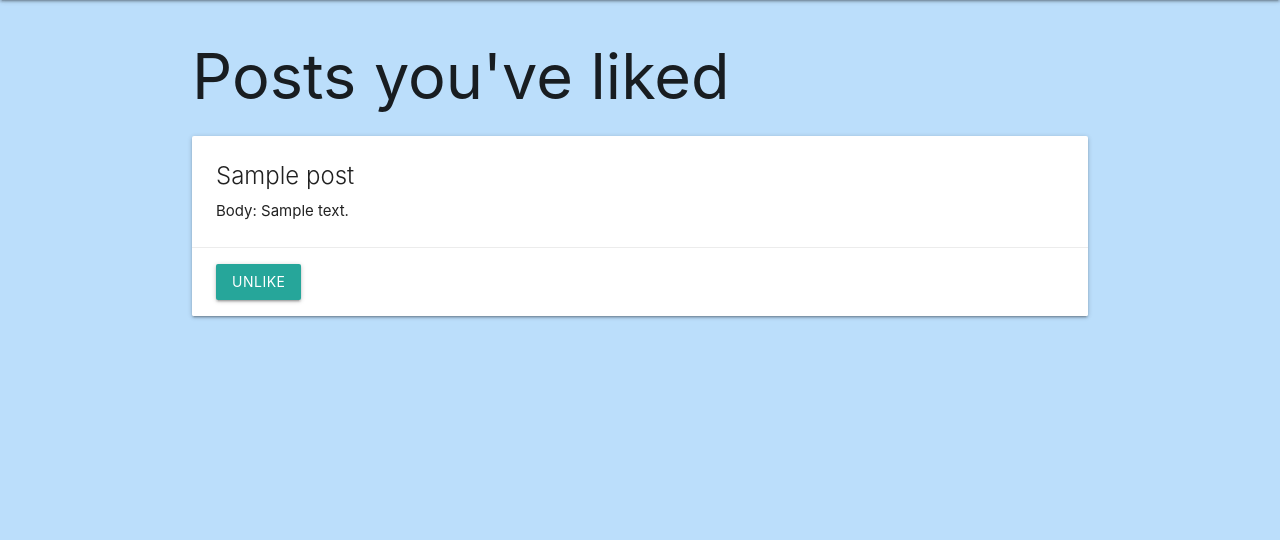
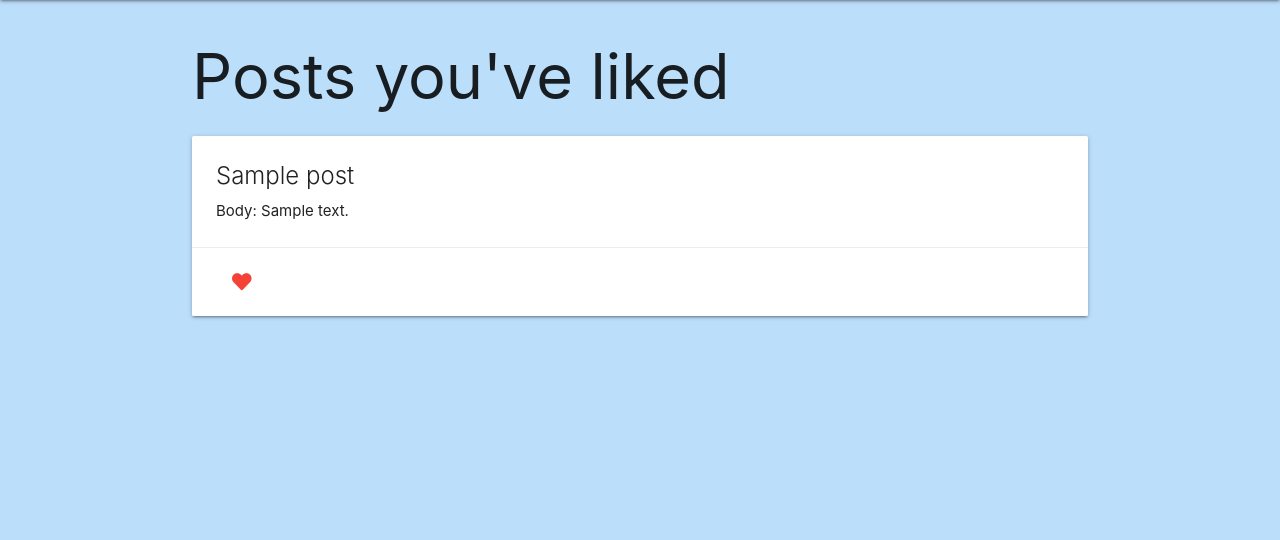
Before and after one commit to ShadowXG/Luminate, a Django app: page /likes/ in a window 1280 px wide. Shown: the part 64-604 px from the top of the page. Run offline with Django 4.2, Linux system fonts and the light colour scheme; a user stored in the database is signed in; tables that the repository leaves empty hold one stand-in row (values such as "Sample post").

Commit message:
Now shows heart for liking and unliking

```diff
--- a/main_app/static/css/style.css
+++ b/main_app/static/css/style.css
@@ -12,3 +12,9 @@ footer.page-footer {
     padding-top: 0;
     text-align: right;
 }
+
+.btn {
+    background-color: transparent !important;
+    border: none !important;
+    box-shadow: none !important;
+  }
--- a/main_app/templates/base.html
+++ b/main_app/templates/base.html
@@ -8,9 +8,7 @@
     <title>Luminate</title>
     <link rel="stylesheet" href="https://cdnjs.cloudflare.com/ajax/libs/materialize/1.0.0/css/materialize.min.css">
     <link rel="stylesheet" type="text/css" href="{% static 'css/style.css' %}">
-    <link rel="stylesheet" href="https://cdnjs.cloudflare.com/ajax/libs/font-awesome/5.15.3/css/all.min.css"
-    integrity="sha512-AHzvzIuH7wEYKPxWfsZ1JQ0hq9X7EGGDN0zeWbCxP76vshAVCPNJzzzYQNW8Wnl7ZKvMYY9X5js5emrqU6Ohw=="
-    crossorigin="anonymous" referrerpolicy="no-referrer" />
+    <link rel="stylesheet" href="https://cdnjs.cloudflare.com/ajax/libs/font-awesome/5.15.3/css/all.min.css">
 </head>
 <body class="blue lighten-4">
     <header class="navbar-fixed">
--- a/main_app/templates/likes/index.html
+++ b/main_app/templates/likes/index.html
@@ -14,7 +14,11 @@
                 <form method="POST" action="{% url 'toggle_like' post_id=post.id %}" class="float-right">
                     {% csrf_token %}
                     <button type="submit" class="btn btn-sm {% if request.user in post.likes.all %}btn-primary{% else %}btn-secondary{% endif %}">
-                        {% if request.user in post.likes.all %}Unlike{% else %}Like{% endif %}
+                        {% if request.user in post.likes.all %}
+                            <i class="fas fa-heart red-text"></i>
+                        {% else %}
+                            <i class="far fa-heart"></i>
+                        {% endif %}
                     </button>
                 </form>
             </div>
--- a/main_app/templates/posts/index.html
+++ b/main_app/templates/posts/index.html
@@ -20,9 +20,9 @@
                             {% csrf_token %}
                             <button type="submit" class="btn btn-sm {% if request.user in post.likes.all %}btn-primary{% else %}btn-secondary{% endif %}">
                                 {% if request.user in post.likes.all %}
-                                    <i class="fas fa-heart red-text">Unlike</i>
+                                    <i class="fas fa-heart red-text"></i>
                                 {% else %}
-                                    <i class="far fa-heart">Like</i>
+                                    <i class="far fa-heart black-text"></i>
                                 {% endif %}
                             </button>
                         </form>
--- a/main_app/views.py
+++ b/main_app/views.py
@@ -38,11 +38,11 @@ def toggle_like(request, post_id):
     like, created = Like.objects.get_or_create(user=user, post=post)
     if not created:
         like.delete()
+        return redirect('liked_posts')
     return redirect('index')
 
 def liked_posts(request):
     liked_posts = request.user.post_likes.all()
-    print(liked_posts)
     return render(request, 'likes/index.html', {'liked_posts': liked_posts})
 
 def signup(request):
```
